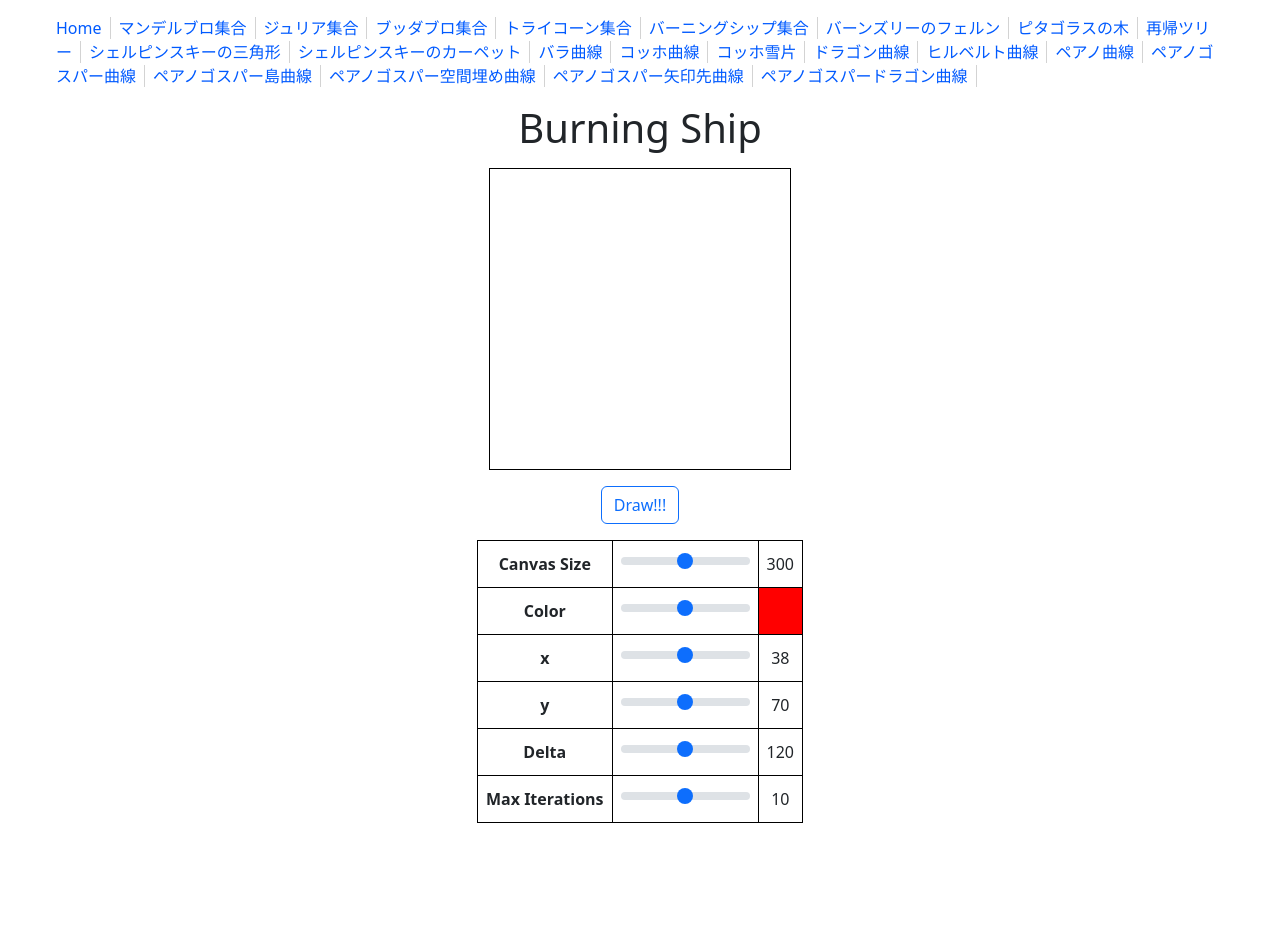
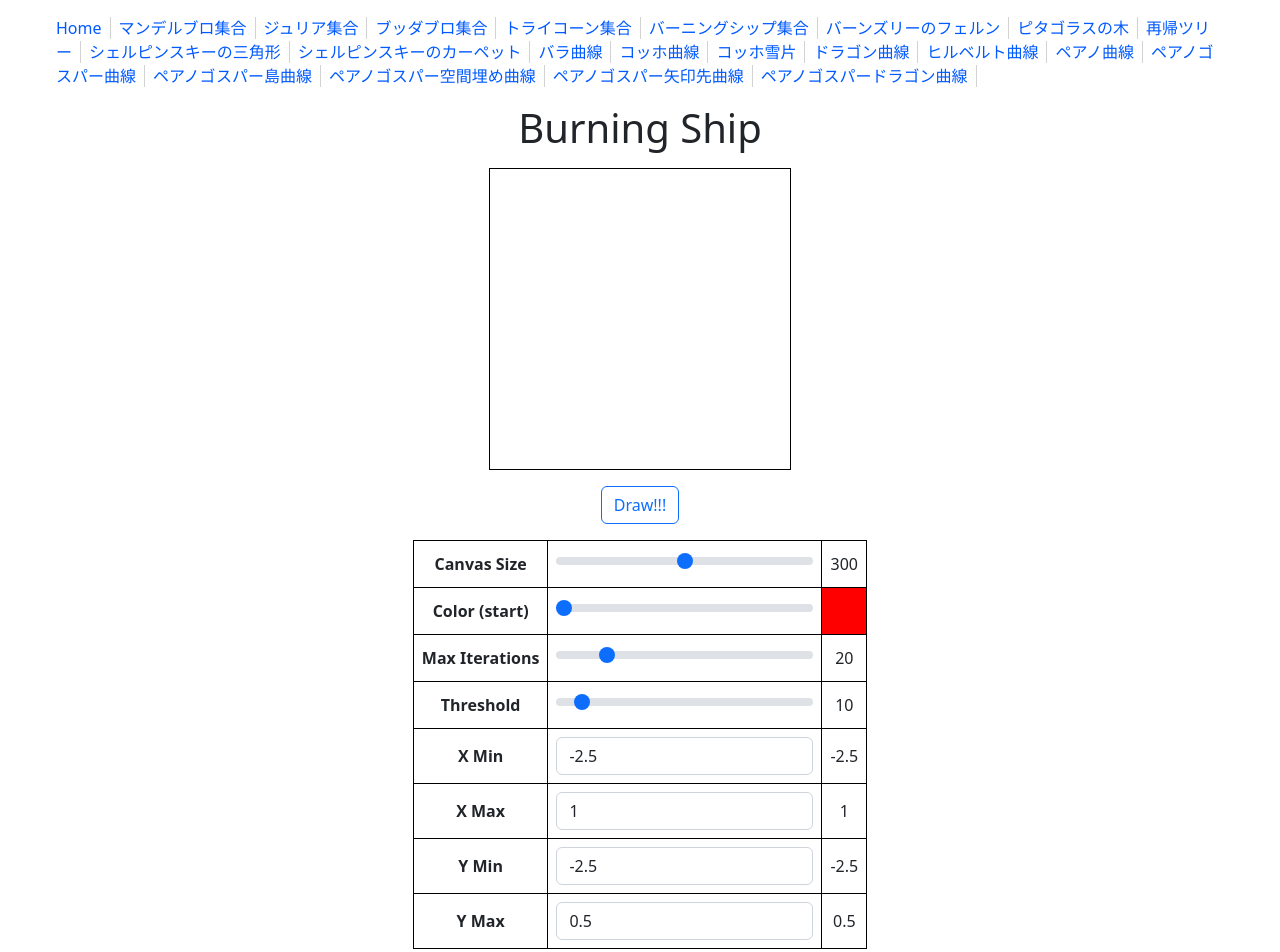
Before and after one commit to osawa-koki/fractal-drawer.ts, a Next.js app: page /burning-ship in a window 1280 px wide. Shown: the top 952 px of the page. Before the commit the page ends 871 px from the top, so only its background shows below. Built offline with nearby package versions, Linux system fonts and the light colour scheme.

Commit message:
大枠は完成。

```diff
--- a/pages/burning-ship.tsx
+++ b/pages/burning-ship.tsx
@@ -10,12 +10,11 @@ const pageName = 'Burning Ship';
 
 const canvasMinSize = 100;
 const canvasMaxSize = 500;
-const rangeMin = 0;
-const rangeMax = 100;
-const deltaMin = 10;
-const deltaMax = 100;
 const maxIterationMinCount = 3;
-const maxIterationMaxCount = 15;
+const maxIterationMaxCount = 100;
+const thresholdMin = 3;
+const thresholdMax = 100;
+const axis_delta = 0.1;
 
 const BurningShip = () => {
 
@@ -23,10 +22,12 @@ const BurningShip = () => {
 
   let [canvasSize, setCanvasSize] = useState(300);
   let [color, setColor] = useState(0);
-  let [x, setX] = useState(38);
-  let [y, setY] = useState(70);
-  let [delta, setDelta] = useState(120);
-  let [maxIterations, setMaxIterations] = useState(10);
+  let [maxIterations, setMaxIterations] = useState(20);
+  let [threshold, setThreshold] = useState(10);
+  let [xMin, setXMin] = useState(-2.5);
+  let [xMax, setXMax] = useState(1);
+  let [yMin, setYMin] = useState(-2.5);
+  let [yMax, setYMax] = useState(0.5);
   let [locked, setLocked] = useState(false);
 
   let canvas: HTMLCanvasElement;
@@ -36,17 +37,51 @@ const BurningShip = () => {
     canvas = canvasRef.current!;
     ctx = canvas.getContext('2d')!;
     Draw(false);
-  }, [canvasSize, color, x, y, delta, maxIterations]);
+  }, [canvasSize, color, maxIterations, threshold, xMin, xMax, yMin, yMax]);
 
   useEffect (() => {
     canvas = canvasRef.current!;
     ctx = canvas.getContext('2d')!;
   }, [locked]);
 
-  const Draw = (execute: boolean) => {
+  function Draw(execute: boolean = true) {
+    if (execute === false) return;
     if (locked) return;
     setLocked(true);
-    ctx.clearRect(0, 0, canvasSize, canvasSize);
+    let canvas = canvasRef.current;
+    if (canvas) {
+      let ctx = canvas.getContext('2d');
+      if (ctx) {
+        let xRange = xMax - xMin;
+        let yRange = yMax - yMin;
+        let xStep = xRange / canvasSize;
+        let yStep = yRange / canvasSize;
+        for (let x = 0; x < canvasSize; x++) {
+          for (let y = 0; y < canvasSize; y++) {
+            let x0 = xMin + x * xStep;
+            let y0 = yMin + y * yStep;
+            let x1 = 0;
+            let y1 = 0;
+            let i = 0;
+            while (x1 * x1 + y1 * y1 < threshold && i < maxIterations) {
+              let x2 = Math.abs(x1 * x1 - y1 * y1 + x0);
+              let y2 = Math.abs(2 * x1 * y1 + y0);
+              x1 = x2;
+              y1 = y2;
+              i++;
+            }
+            if (i === maxIterations) {
+              ctx.fillStyle = 'black';
+            } else {
+              console.log(i);
+
+              ctx.fillStyle = `hsla(${(i * 360 / maxIterations + color) % 360}, 100%, 50%, 1)`;
+            }
+            ctx.fillRect(x, y, 1, 1);
+          }
+        }
+      }
+    }
     setLocked(false);
   }
 
@@ -73,29 +108,39 @@ const BurningShip = () => {
             <td>{canvasSize}</td>
           </tr>
           <tr>
-            <th>Color</th>
-            <td><Form.Range min={0} max={360} onInput={(e) => {setColor(parseInt((e.target as HTMLInputElement).value))}} /></td>
+            <th>Color (start)</th>
+            <td><Form.Range min={0} max={360} value={color} onInput={(e) => {setColor(parseInt((e.target as HTMLInputElement).value))}} /></td>
             <td style={{backgroundColor: `hsl(${color}, 100%, 50%)`}}></td>
           </tr>
           <tr>
-            <th>x</th>
-            <td><Form.Range min={rangeMin} max={rangeMax} onInput={(e) => {setX(parseInt((e.target as HTMLInputElement).value))}} /></td>
-            <td>{x}</td>
+            <th>Max Iterations</th>
+            <td><Form.Range min={maxIterationMinCount} max={maxIterationMaxCount} value={maxIterations} onInput={(e) => {setMaxIterations(parseInt((e.target as HTMLInputElement).value))}} /></td>
+            <td>{maxIterations}</td>
           </tr>
           <tr>
-            <th>y</th>
-            <td><Form.Range min={rangeMin} max={rangeMax} onInput={(e) => {setY(parseInt((e.target as HTMLInputElement).value))}} /></td>
-            <td>{y}</td>
+            <th>Threshold</th>
+            <td><Form.Range min={thresholdMin} max={thresholdMax} value={threshold} onInput={(e) => {setThreshold(parseInt((e.target as HTMLInputElement).value))}} /></td>
+            <td>{threshold}</td>
           </tr>
           <tr>
-            <th>Delta</th>
-            <td><Form.Range min={deltaMin} max={deltaMax} onInput={(e) => {setDelta(parseInt((e.target as HTMLInputElement).value))}} /></td>
-            <td>{delta}</td>
+            <th>X Min</th>
+            <td><Form.Control type='number' step={axis_delta} value={xMin} onInput={(e) => {setXMin(parseFloat((e.target as HTMLInputElement).value))}} /></td>
+            <td>{xMin}</td>
           </tr>
           <tr>
-            <th>Max Iterations</th>
-            <td><Form.Range min={maxIterationMinCount} max={maxIterationMaxCount} onInput={(e) => {setMaxIterations(parseInt((e.target as HTMLInputElement).value))}} /></td>
-            <td>{maxIterations}</td>
+            <th>X Max</th>
+            <td><Form.Control type='number' step={axis_delta} value={xMax} onInput={(e) => {setXMax(parseFloat((e.target as HTMLInputElement).value))}} /></td>
+            <td>{xMax}</td>
+          </tr>
+          <tr>
+            <th>Y Min</th>
+            <td><Form.Control type='number' step={axis_delta} value={yMin} onInput={(e) => {setYMin(parseFloat((e.target as HTMLInputElement).value))}} /></td>
+            <td>{yMin}</td>
+          </tr>
+          <tr>
+            <th>Y Max</th>
+            <td><Form.Control type='number' step={axis_delta} value={yMax} onInput={(e) => {setYMax(parseFloat((e.target as HTMLInputElement).value))}} /></td>
+            <td>{yMax}</td>
           </tr>
         </tbody>
       </table>
```
